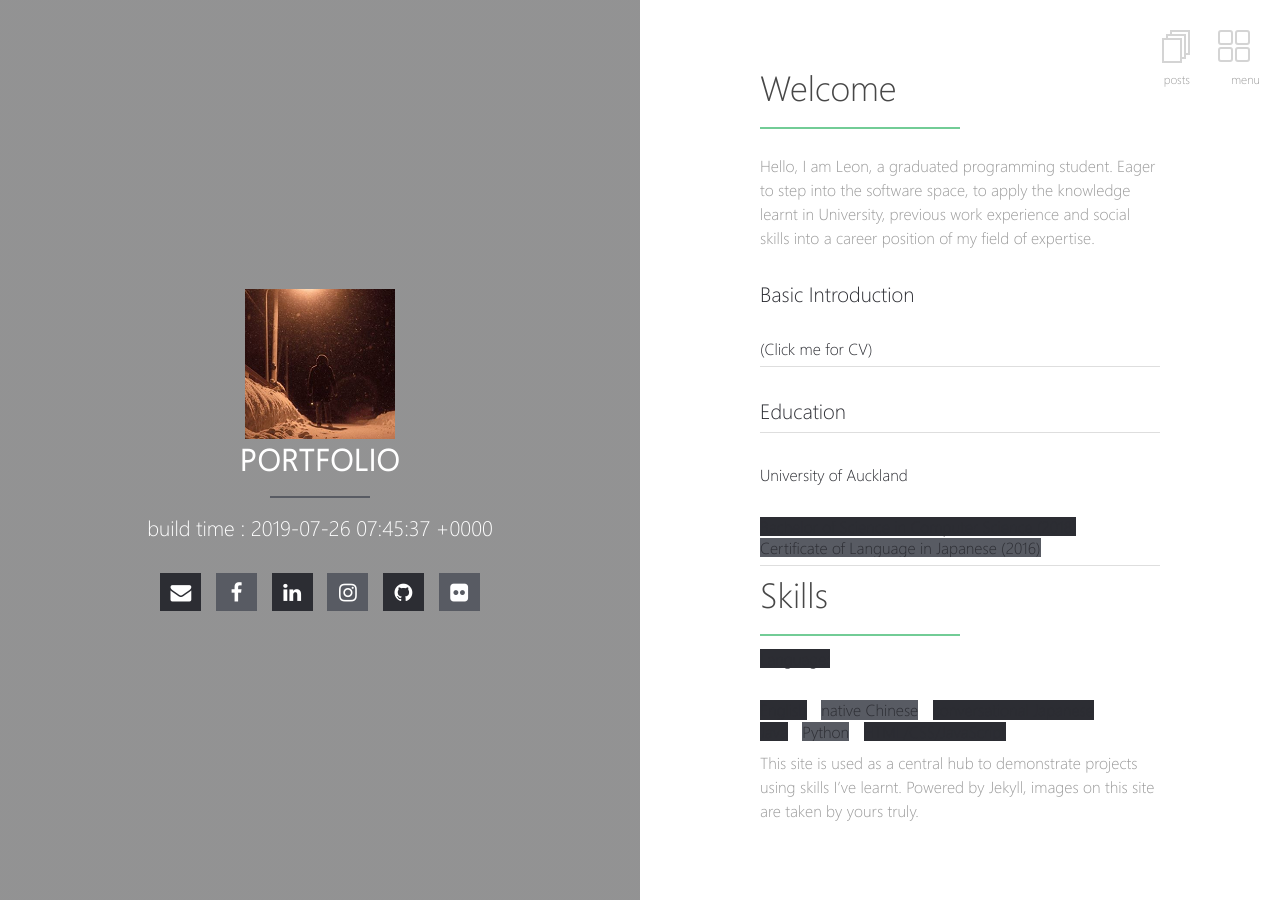
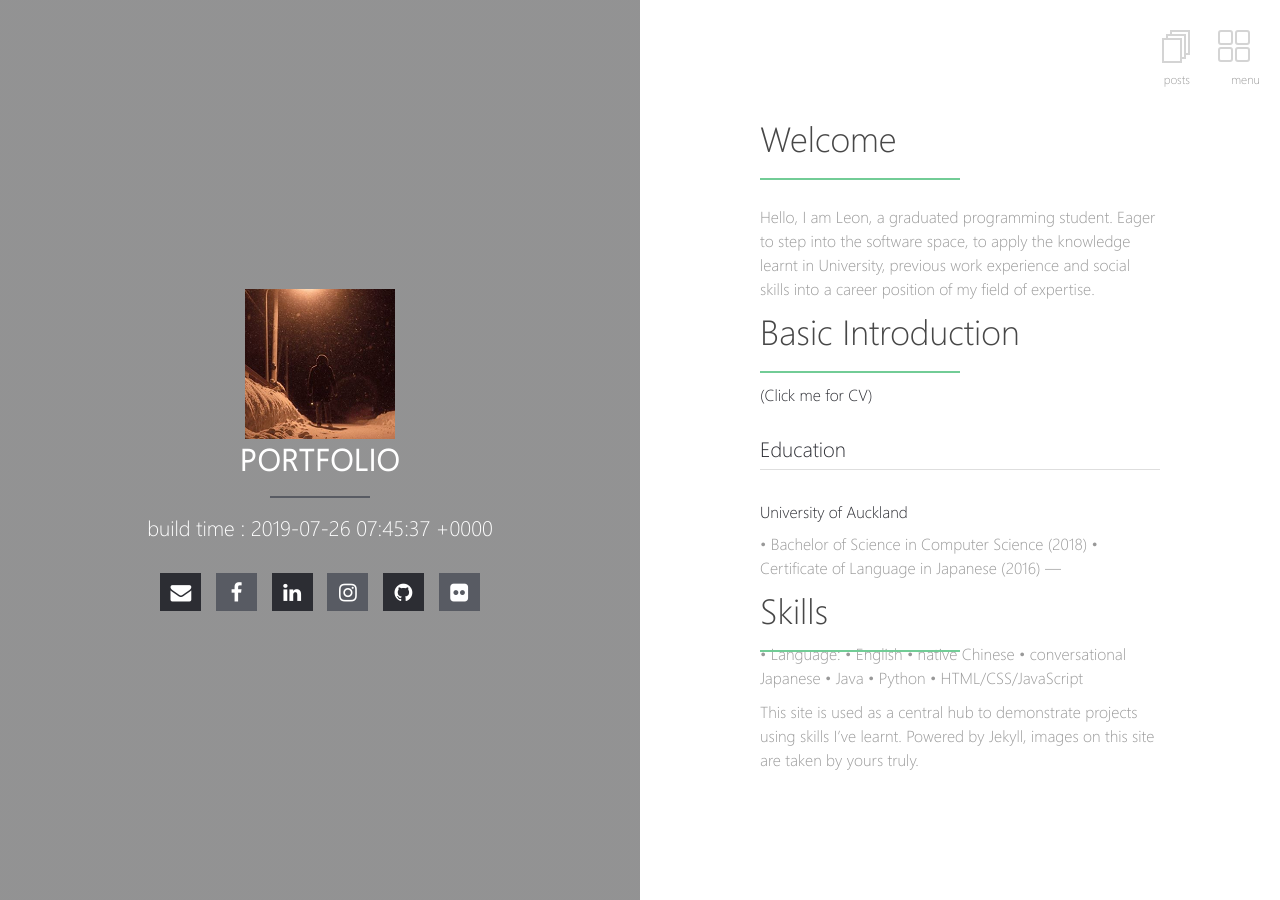
Before and after one commit to clearlyjustmayo/Portfolio, a Jekyll site: the page built from index.md, in a window 1280 px wide. Built offline with Jekyll 4.4.1, drawn with Linux system fonts in a browser that asks for light colours; comment, search, counter and statistics services are not loaded; some of the changed lines change nothing that is shown.

Commit message:
list update 2

```diff
--- a/index.md
+++ b/index.md
@@ -3,32 +3,27 @@
 title: Welcome
 ---
 
-# Welcome
+# {{ page.title }}
 
 Hello, I am Leon, a graduated programming student. Eager to step into the software space, to apply the knowledge learnt in University, previous work experience and social skills into a career position of my field of expertise.
 
-### Basic Introduction
+## Basic Introduction
 #### ([Click me for CV][cv])
----
-
 ### Education
 ---
+#### University of Auckland
+•	Bachelor of Science in Computer Science (2018)
+•	Certificate of Language in Japanese (2016)
+---
+## Skills
+•	Language:
+  • English
+  • native Chinese
+  • conversational Japanese
+•	Java
+•	Python
+•	HTML/CSS/JavaScript
 
-#### University of Auckland
-<ul><li>Bachelor of Science in Computer Science (2018)</li>
-<li>Certificate of Language in Japanese (2016)</li>
-</ul>
----
-
-## Skills
-<ul><li>Language:</li>
-  <ul><li>English</li>
-  <li>native Chinese</li>
-  <li>conversational Japanese</li>
-</ul><li>Java</li>
-<li>Python</li>
-<li>HTML/CSS/JavaScript</li>
-</ul>
 This site is used as a central hub to demonstrate projects using skills I've learnt.
 Powered by Jekyll, images on this site are taken by yours truly.
 
```
